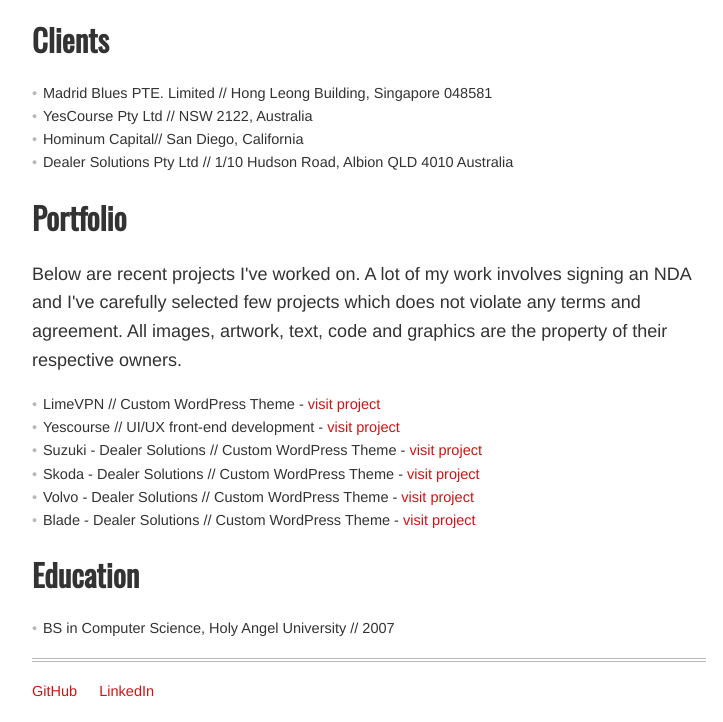
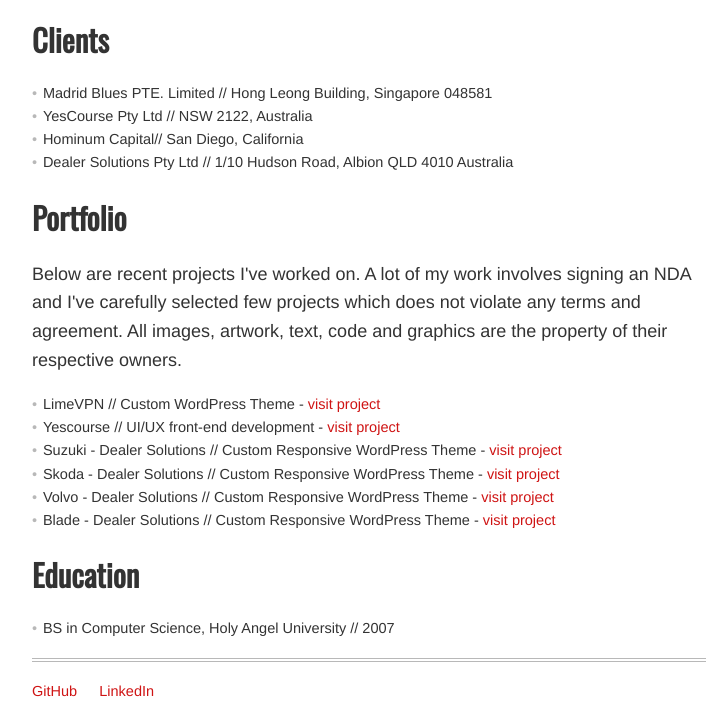
Before and after one commit to louisdalligos/louisdalligos.github.io, a React app: page index.html in a window 1280 px wide. Shown: the part 1741-2463 px from the top of the page, without its empty margins (271-994 px from the left). Built offline with nearby package versions, Linux system fonts and the light colour scheme; a web font is replaced by a local one.

Commit message:
Update links

```diff
--- a/index.html
+++ b/index.html
@@ -120,10 +120,10 @@
           <ul class="portfolio-list sm">
             <li>LimeVPN // Custom WordPress Theme - <a href="http://www.limevpn.com" target="_blank" rel="nofollow">visit project</a></li>
             <li>Yescourse // UI/UX front-end development - <a href="http://www.yescourse.com" target="_blank" rel="nofollow">visit project</a></li>
-            <li>Suzuki - Dealer Solutions // Custom WordPress Theme - <a href="https://ds-suzuki.herokuapp.com" rel="nofollow" target="_blank">visit project</a></li>
-            <li>Skoda - Dealer Solutions // Custom WordPress Theme - <a href="#" rel="nofollow" target="_blank">visit project</a></li>
-            <li>Volvo - Dealer Solutions // Custom WordPress Theme - <a href="#" rel="nofollow" target="_blank">visit project</a></li>
-            <li>Blade - Dealer Solutions // Custom WordPress Theme - <a href="#" rel="nofollow" target="_blank">visit project</a></li>
+            <li>Suzuki - Dealer Solutions // Custom Responsive WordPress Theme - <a href="https://ds-suzuki.herokuapp.com/home" rel="nofollow" target="_blank">visit project</a></li>
+            <li>Skoda - Dealer Solutions // Custom Responsive WordPress Theme - <a href="#" rel="nofollow" target="_blank">visit project</a></li>
+            <li>Volvo - Dealer Solutions // Custom Responsive WordPress Theme - <a href="#" rel="nofollow" target="_blank">visit project</a></li>
+            <li>Blade - Dealer Solutions // Custom Responsive WordPress Theme - <a href="#" rel="nofollow" target="_blank">visit project</a></li>
           </ul>
         </section>
         <section>
```
